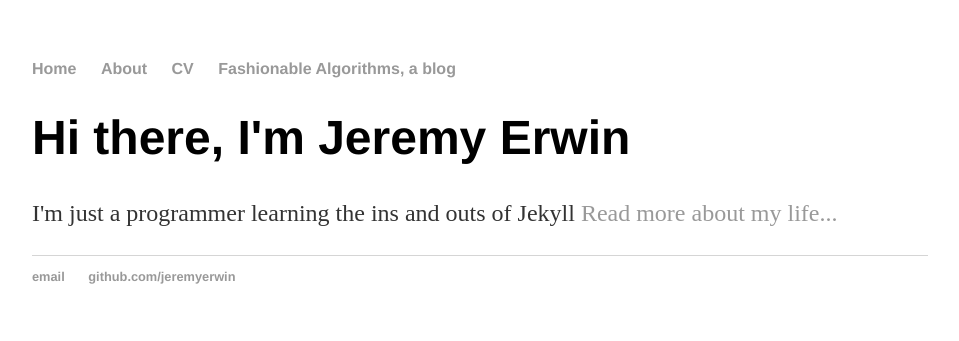
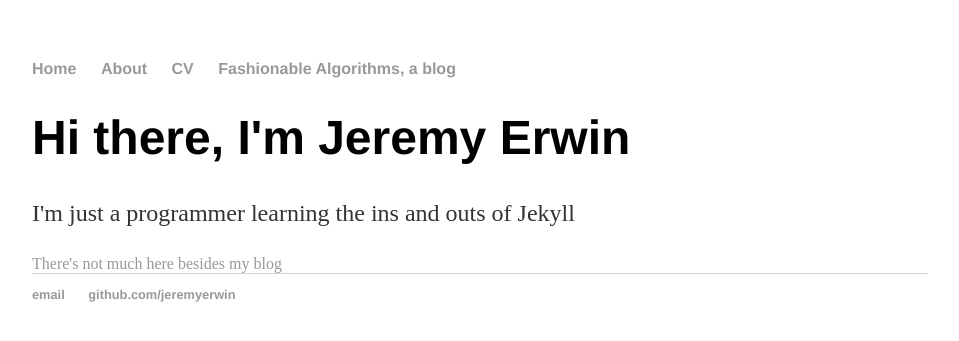
Before and after one commit to jeremyerwin/jeremyerwin.github.io, a Jekyll site: the page built from index.html, in a window 1280 px wide. Shown: the top 341 px of the page, without its empty margins (160-1119 px from the left). Built offline with Jekyll 4.4.1, drawn with Linux system fonts in a browser that asks for light colours.

Commit message:
Update index.html

```diff
--- a/index.html
+++ b/index.html
@@ -4,5 +4,6 @@ title: Jeremy Erwin
 ---
 <div class="blurb">
 	<h1>Hi there, I'm Jeremy Erwin</h1>
-	<p>I'm just a programmer learning the ins and outs of Jekyll <a href="/about">Read more about my life...</a></p>
+	<p>I'm just a programmer learning the ins and outs of Jekyll </p>
+	<a href="/blog/">There's not much here besides my blog</a>
 </div><!-- /.blurb -->
```
